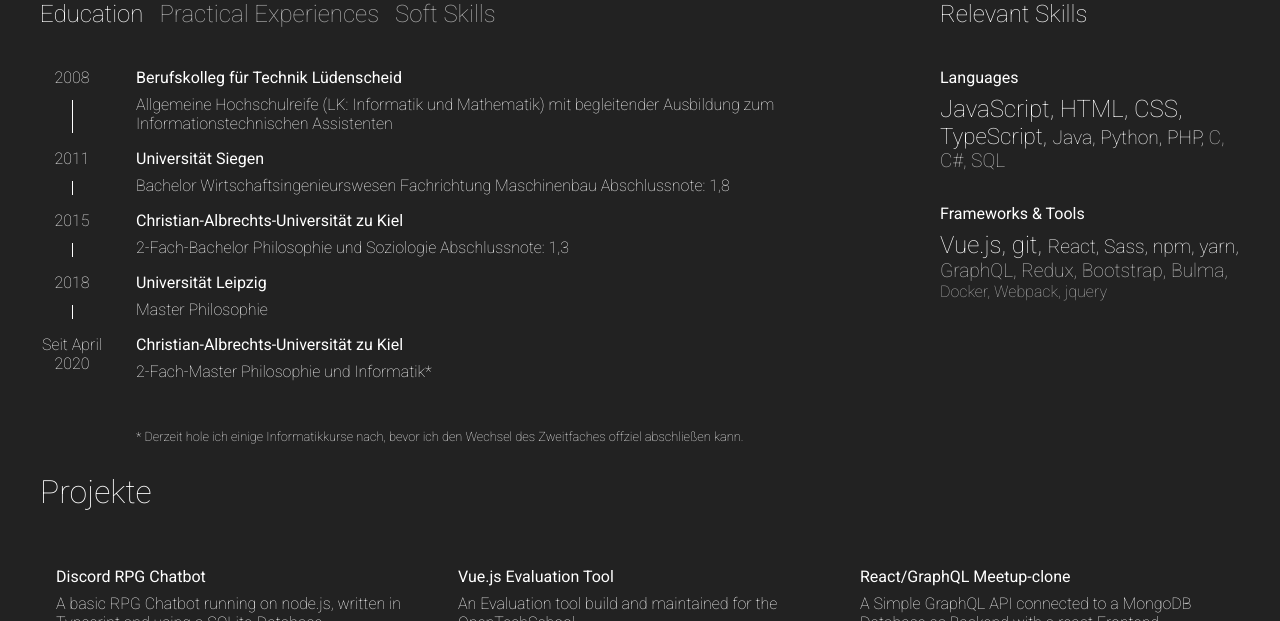
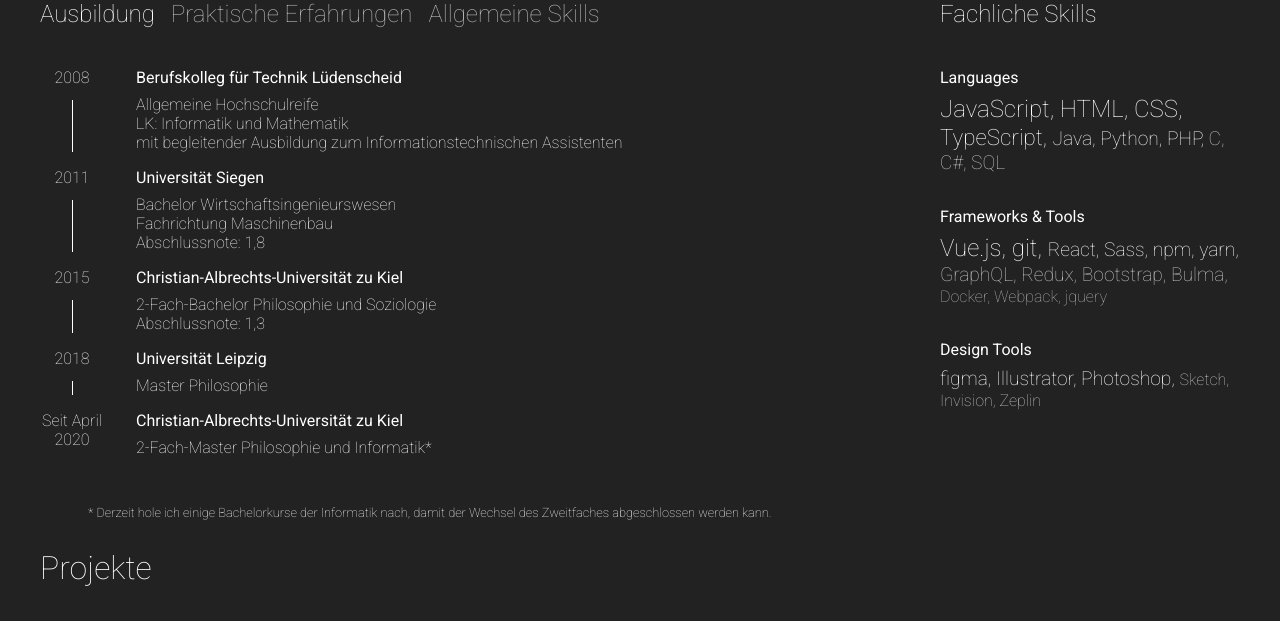
Before and after one commit to markusphil/personal-homepage, a Gatsby site in the folder frontend/: page / in a window 1280 px wide. Shown: the part 267-888 px from the top of the page. Built offline with nearby package versions, Linux system fonts and the light colour scheme; Gatsby itself is replaced by a stand-in of ours.

Commit message:
more styling an content

```diff
--- a/frontend/src/components/cv/skills/SkillSection.js
+++ b/frontend/src/components/cv/skills/SkillSection.js
@@ -5,8 +5,12 @@ import SkillTable from "./SkillTable"
 import { List } from "../../styled/general"
 
 const Wrapper = styled.div`
-  padding: 0 2rem 0rem 6rem;
+  padding: 0 2rem 0 0;
   margin: 2rem 0;
+
+  @media screen and (min-width: 900px) {
+    padding: 0 2rem 0 3rem;
+  }
 `
 
 const SkillCmpFactory = content => {
--- a/frontend/src/components/cv/skills/SkillTable.js
+++ b/frontend/src/components/cv/skills/SkillTable.js
@@ -12,7 +12,7 @@ const SkillTable = ({ entries }) =>
       <Col width="25%">
         <TableCell>{e.title}</TableCell>
       </Col>
-      <Col width="75%">
+      <Col width="60%">
         <TableCell>{e.descr}</TableCell>
       </Col>
     </Row>
--- a/frontend/src/components/cv/skills/wordCloud.js
+++ b/frontend/src/components/cv/skills/wordCloud.js
@@ -1,6 +1,6 @@
 import React from "react"
 import styled from "styled-components"
-import { colors, fontSizes } from "../../styled/variables"
+import { colors } from "../../styled/variables"
 
 const WordCloudContainer = styled.div`
   margin-bottom: 2rem;
@@ -8,18 +8,19 @@ const WordCloudContainer = styled.div`
 
 const RatingText = styled.span(props => {
   let color = colors.TEXT_LIGHTER
-  let size = "1rem"
+  let size = 1
   let fontWeight = "100"
 
   if (props.rating > 3) color = colors.TEXT_LIGHT
-  if (props.rating > 4) size = "1.2rem"
-  if (props.rating > 5) color = color.TEXT
-  if (props.rating > 7) size = "1.4rem"
-  if (props.rating > 8) size = fontSizes.H3
+  if (props.rating > 4) size = 1.2
+  if (props.rating > 5) color = colors.TEXT
+  if (props.rating > 7) size = 1.4
+  if (props.rating > 8) size = 1.5
 
   return `
       color: ${color};
-      font-size: ${size};
+      font-size: ${size}rem;
+      line-height: ${size + 0.3}rem;
       font-weight: ${fontWeight};
   `
 })
--- a/frontend/src/components/cv/timeline/timeLine.js
+++ b/frontend/src/components/cv/timeline/timeLine.js
@@ -7,7 +7,7 @@ const TimeLineList = styled.div`
   margin: 2rem 0;
 `
 const Hint = styled.p`
-  padding: 0 2rem 0.5rem 6rem;
+  padding: 0 2rem 0.5rem 3rem;
   font-size: 0.8rem;
 `
 
--- a/frontend/src/components/cv/timeline/timeLineEntry.js
+++ b/frontend/src/components/cv/timeline/timeLineEntry.js
@@ -30,23 +30,42 @@ const Bullet = styled.div`
   }
 `
 const Text = styled.div`
-  h5 {
+  h4 {
     font-size: ${fontSizes.P};
     font-weigth: normal;
     margin: 0 0 0.5rem 0;
   }
+  p:not(:last-child) {
+    margin: 0;
+  }
 `
 
-const TimeLineEntry = ({ start, title, desc }) => (
+const TimeLineEntry = ({ start, title, desc, url }) => {
+  const descriptionHtml = desc.split("\n").map((d, i) => <p key={i}>{d}</p>)
+  return (
     <StyledTimeLineEntry>
       <Bullet>
         <span>{start}</span>
       </Bullet>
       <Text>
-      <h4>{title}</h4>
-      <p>{desc}</p>
+        <h4>
+          {url ? (
+            <a
+              href={url}
+              title={title}
+              target="_blank"
+              rel="noopener noreferrer"
+            >
+              {title}
+            </a>
+          ) : (
+            title
+          )}
+        </h4>
+        {descriptionHtml}
       </Text>
     </StyledTimeLineEntry>
   )
+}
 
 export default TimeLineEntry
--- a/frontend/src/components/general/tabList.js
+++ b/frontend/src/components/general/tabList.js
@@ -8,6 +8,7 @@ const TabNav = styled.ul`
   margin: 0;
   margin-left: -0.5rem;
   display: flex;
+  flex-wrap: wrap;
 `
 const TabNavItem = styled.li`
   list-style: none;
@@ -21,7 +22,8 @@ const TabNavItem = styled.li`
     font-size: ${fontSizes.H3};
     font-weight: 100;
     outline: none;
-    transiton: all 0.3s ease;
+    transition: all 0.3s ease;
+    white-space: nowrap;
 
     &:focused {
       outline: none;
--- a/frontend/src/components/layout.js
+++ b/frontend/src/components/layout.js
@@ -16,8 +16,21 @@ import GlobalStyle from "./styled/global"
 
 import { library } from "@fortawesome/fontawesome-svg-core"
 import { faGithub } from "@fortawesome/free-brands-svg-icons"
-import { faEnvelope } from "@fortawesome/free-solid-svg-icons"
-library.add(faGithub, faEnvelope)
+import {
+  faEnvelope,
+  faExternalLinkAlt,
+} from "@fortawesome/free-solid-svg-icons"
+import styled from "styled-components"
+import { borders } from "./styled/variables"
+library.add(faGithub, faEnvelope, faExternalLinkAlt)
+
+const Footer = styled.footer`
+  padding: 1rem;
+  margin: 3rem 0 1rem;
+  max-width: 260px;
+  text-align: center;
+  ${borders.BORDER};
+`
 
 const Layout = ({ children }) => {
   const data = useStaticQuery(graphql`
@@ -40,11 +53,11 @@ const Layout = ({ children }) => {
       />
       <Container>
         <main>{children}</main>
-        <footer>
+        <Footer>
           © {new Date().getFullYear()}, Built with
           {` `}
           <a href="https://www.gatsbyjs.org">Gatsby</a>
-        </footer>
+        </Footer>
       </Container>
     </>
   )
--- a/frontend/src/components/projects/projectCard.js
+++ b/frontend/src/components/projects/projectCard.js
@@ -2,27 +2,43 @@ import React from "react"
 import styled from "styled-components"
 import { Col } from "../styled/general"
 import { colors } from "../styled/variables"
+import { FontAwesomeIcon } from "@fortawesome/react-fontawesome"
 
 const ProjectLink = styled.a`
   display: block;
   text-decoration: none;
   color: ${colors.TEXT};
   cursor: pointer;
-  height: calc(100% - 2rem);
-  padding: 1rem;
-  transition: all .3s ease
+  //height: calc(100% - 2rem);
+  //padding: 1rem;
+  margin: 0 3rem 2rem 0;
+  transition: all 0.3s ease;
   &:hover {
-    box-shadow: 6px 7px 33px 0px rgba(0, 0, 0, 0.25);
+    h4,
+    p {
+      color: ${colors.TEXT_LIGHT};
+    }
   }
   &:visited {
     color: ${colors.TEXT};
+  }
+  svg {
+    margin-left: 0.25rem;
+    margin-bottom: 0.25rem;
+  }
+  h4 {
+    display: flex;
+    justify-content: space-between;
   }
 `
 
 const ProjectCard = ({ title, descr, url }) => (
   <Col widthMd="33%">
     <ProjectLink href={url} target="_blank">
-      <h4>{title}</h4>
+      <h4>
+        {title}{" "}
+        <FontAwesomeIcon icon={["fas", "external-link-alt"]} size="xs" />
+      </h4>
       <p>{descr}</p>
     </ProjectLink>
   </Col>
--- a/frontend/src/components/styled/general.js
+++ b/frontend/src/components/styled/general.js
@@ -6,7 +6,7 @@ export const Row = styled.div`
   flex-wrap: wrap;
   align-items: ${props => props.alignItems || "flex-start"};
   justify-content: ${props => props.justifyContent || "space-between"};
-  ${props => props.margin && `margin: 2rem 0`}
+  ${props => props.margin && `margin: 2rem 0 1rem`}
 `
 
 export const Col = styled.div`
--- a/frontend/src/components/styled/global.js
+++ b/frontend/src/components/styled/global.js
@@ -20,9 +20,14 @@ button {
 a {
     color: ${colors.TEXT};
     cursor: pointer;
+    transition: color .3s ease;
 }
 
 a:visited {
+    color: ${colors.TEXT_LIGHT};
+}
+
+a:hover {
     color: ${colors.TEXT_LIGHTER};
 }
 
--- a/frontend/src/data/contact.json
+++ b/frontend/src/data/contact.json
@@ -1,7 +1,7 @@
 [
   {
     "icon": ["fab", "github"],
-    "name": "github",
+    "name": "Github",
     "url": "https://github.com/markusphil"
   },
   {
--- a/frontend/src/data/education.json
+++ b/frontend/src/data/education.json
@@ -3,7 +3,7 @@
     "start": "2008",
     "end": "2011",
     "title": "Berufskolleg für Technik Lüdenscheid",
-    "desc": "Allgemeine Hochschulreife (LK: Informatik und Mathematik)\nmit begleitender Ausbildung zum Informationstechnischen Assistenten"
+    "desc": "Allgemeine Hochschulreife\nLK: Informatik und Mathematik\nmit begleitender Ausbildung zum Informationstechnischen Assistenten"
   },
   {
     "start": "2011",
--- a/frontend/src/data/practical.json
+++ b/frontend/src/data/practical.json
@@ -1,26 +1,34 @@
 [
   {
-    "start": "2011",
-    "end": "2015",
-    "title": "Jugendzentrum Altena",
-    "desc": "Betreuer und Einrichtungsleiter"
+    "start": "2014",
+    "end": "2014",
+    "title": "Praktikum: BMW AG",
+    "desc": "Ressourcensteuerung im Bereich elektrischer Antriebssysteme"
   },
   {
     "start": "2015",
     "end": "2018",
-    "title": "CareerCenter CAU",
-    "desc": "HiWi und Werkstudent \nOrganisation des Seminarbetriebs, sowie der Firmenkontaktmesse contacts"
+    "title": "Career Center (CAU Kiel)",
+    "desc": "HiWi und Werkstudent \nOrganisation des Seminarbetriebs und der Firmenkontaktmesse 'contacts'"
+  },
+  {
+    "start": "2018",
+    "end": "2018",
+    "title": "Lehrstuhl: Philosophie und Ethik der Umwelt (CAU Kiel)",
+    "desc": "Protokollierung und Moderation beim Bürgerforum 'Climate Engineering'"
   },
   {
     "start": "2019",
     "end": "2020",
     "title": "OpenTechSchool Leipzig",
-    "desc": "Mitglied und Co-Organisator"
+    "desc": "Mitglied und Co-Organisator",
+    "url": "https://www.opentechschool.org/"
   },
   {
     "start": "Seit 2019",
-    "end": "2020",
+    "end": "null",
     "title": "ONEDOT GmbH",
-    "desc": "Werkstudent: Frontend-Entwickler"
+    "desc": "Werkstudent: Frontend-Entwickler",
+    "url": "https://one-dot.de/"
   }
 ]
--- a/frontend/src/data/projects.json
+++ b/frontend/src/data/projects.json
@@ -6,12 +6,12 @@
   },
   {
     "title": "Vue.js Evaluation Tool",
-    "descr": "An Evaluation tool build and maintained for the OpenTechSchool",
+    "descr": "An evaluation tool build and maintained as a learners project for OpenTechSchool Leipzig",
     "url": "https://github.com/OpenTechSchool-Leipzig/poll_app"
   },
   {
     "title": "React/GraphQL Meetup-clone",
-    "descr": "A Simple GraphQL API connected to a MongoDB Database as Backend with a react Frontend",
+    "descr": "A simple GraphQL API connected to a MongoDB Database and consumed by a React Frontend",
     "url": "https://github.com/markusphil/joinIn"
   }
 ]
--- a/frontend/src/data/skills.json
+++ b/frontend/src/data/skills.json
@@ -40,5 +40,18 @@
         "rating": 3
       }
     ]
+  },
+  {
+    "category": "Design Tools",
+    "skills": [
+      {
+        "name": "figma, Illustrator, Photoshop, ",
+        "rating": 6
+      },
+      {
+        "name": " Sketch, Invision, Zeplin",
+        "rating": 4
+      }
+    ]
   }
 ]
--- a/frontend/src/pages/index.js
+++ b/frontend/src/pages/index.js
@@ -20,25 +20,25 @@ const IndexPage = ({ data }) => (
       <Col widthMd="75%">
         <TabList>
           <TimeLine
-            title={"Education"}
+            title={"Ausbildung"}
             entries={data.allEducationJson.edges.map(e => e.node)}
             hint={
-              "* Derzeit hole ich einige Informatikkurse nach, bevor ich den Wechsel des Zweitfaches offziel abschließen kann."
+              "* Derzeit hole ich einige Bachelorkurse der Informatik nach, damit der Wechsel des Zweitfaches abgeschlossen werden kann."
             }
           />
           <TimeLine
-            title={"Practical Experiences"}
+            title={"Praktische Erfahrungen"}
             entries={data.allPracticalJson.edges.map(e => e.node)}
           />
           <SkillSection
-            title="Soft Skills"
+            title="Allgemeine Skills"
             content={data.allSoftSkillsJson.edges.map(e => e.node)}
           />
         </TabList>
       </Col>
       <Col widthMd="25%">
         <SkillCloud
-          title="Relevant Skills"
+          title="Fachliche Skills"
           skillCats={data.allSkillsJson.edges.map(e => e.node)}
         />
       </Col>
@@ -62,6 +62,7 @@ export const query = graphql`
           start
           title
           end
+          url
         }
       }
     }
@@ -72,6 +73,7 @@ export const query = graphql`
           start
           title
           end
+          url
         }
       }
     }
```
Also changed, not shown: frontend/gatsby-node.js (+13 -0 lines), frontend/src/pages/page-2.js (deleted, +0 -16 lines), frontend/src/images/gatsby-astronaut.png (deleted). Lines whose indentation alone changed are shown as unchanged.
